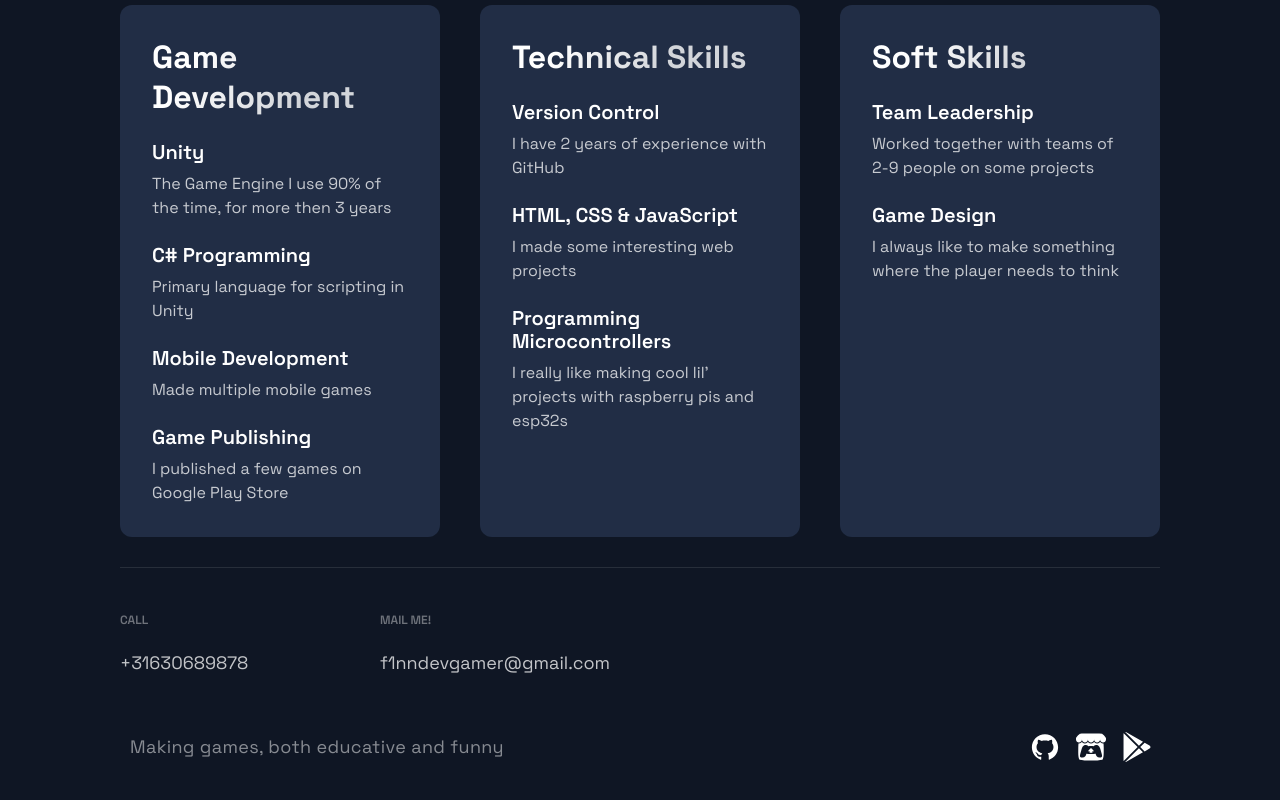
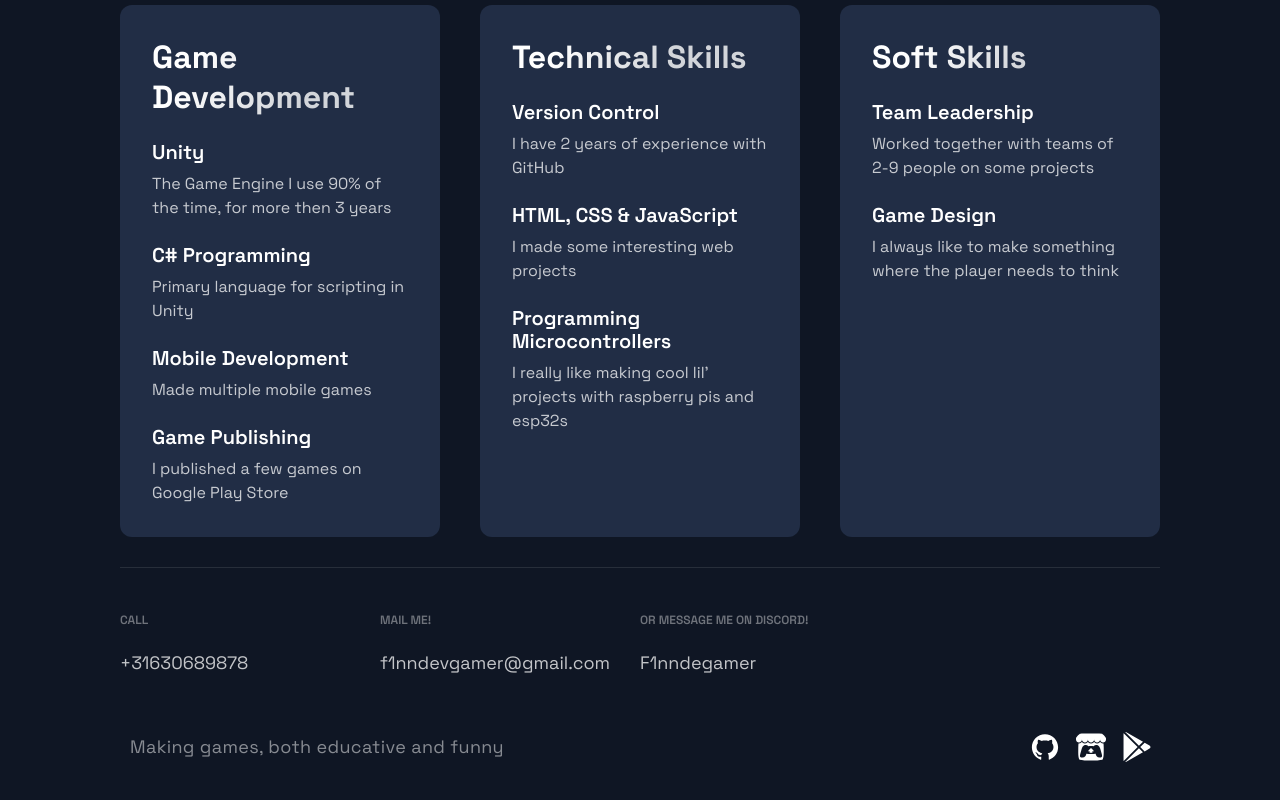
Before and after one commit to F1nndegamer/newPortofolio, a Next.js app: page / in a window 1280 px wide. Shown: the part 6824-7624 px from the top of the page. Built offline with nearby package versions, Linux system fonts and the light colour scheme.

Commit message:
Added discord

```diff
--- a/src/components/Footer/Footer.js
+++ b/src/components/Footer/Footer.js
@@ -17,6 +17,10 @@ const Footer = () => {
      <LinkColumn>
       <LinkTitle>Mail me!</LinkTitle>
       <LinkItem href ="mailto:f1nndevgamer@gmail.com">f1nndevgamer@gmail.com</LinkItem>
+     </LinkColumn>
+      <LinkColumn>
+      <LinkTitle>Or Message me on Discord!</LinkTitle>
+      <LinkItem href ="https://discord.com/users/768028545900871680">F1nndegamer</LinkItem>
      </LinkColumn>
     </LinkList>
     <SocialIconsContainer>
```
